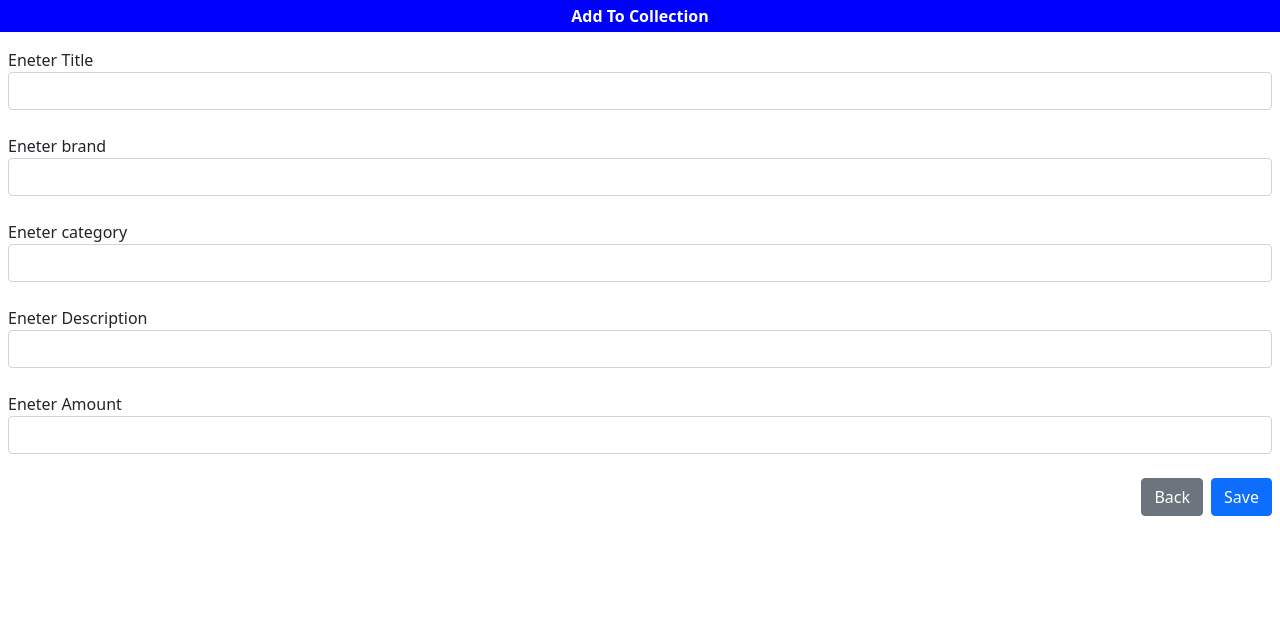
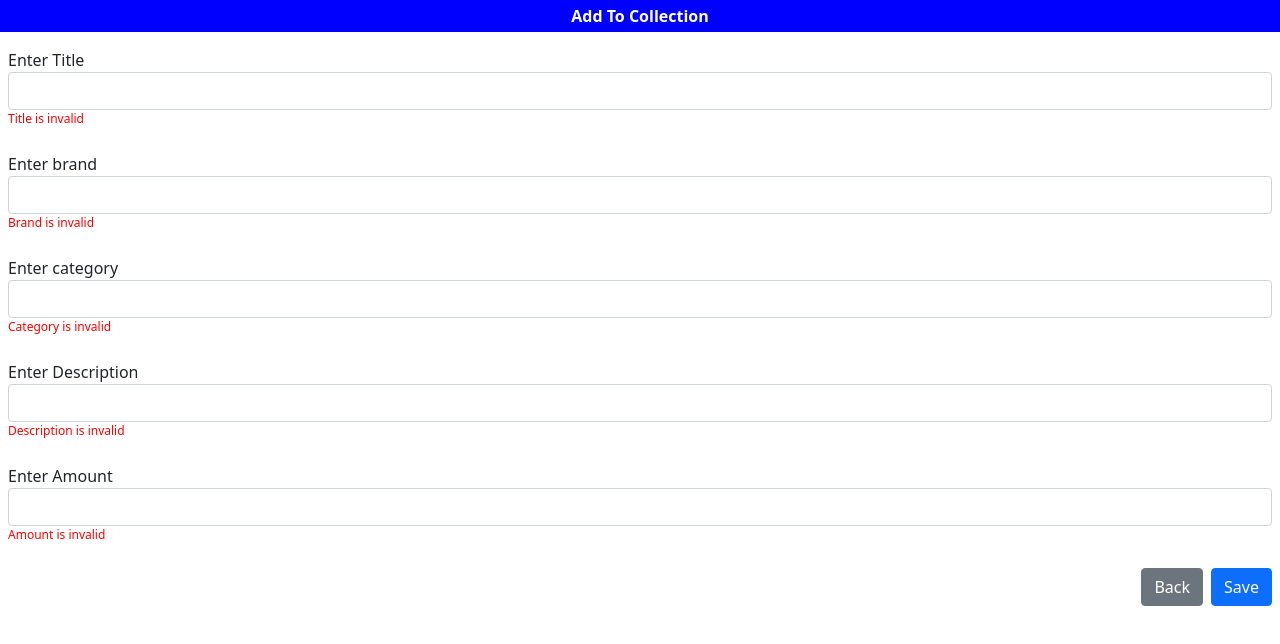
Before and after one commit to NagNayan/stackblitz-starters-9xc9ff-react, a React (Create React App) app: page /add in a window 1280 px wide. Shown: the top 644 px of the page. Built offline with nearby package versions, Linux system fonts and the light colour scheme.

Commit message:
1 file modified, 1 added

```diff
--- a/src/table/Child.js
+++ b/src/table/Child.js
@@ -1,10 +1,39 @@
 import React from 'react';
+import { useState } from 'react';
 import { useNavigate } from 'react-router-dom';
+import Error from './Error';
 export default function Child(props) {
   const navigate = useNavigate();
   function onBack() {
     navigate('/');
   }
+
+  const [formState, updateFormState] = useState({
+    title: '',
+    desc: '',
+    brand: '',
+    category: '',
+    amount: '',
+  });
+
+  function onSubmit(event) {
+    event.preventDefault();
+
+    fetch('https://dummyjson.com/products/add', {
+      method: 'POST',
+      body: JSON.stringify({
+        ...formState,
+        description: formState.desc,
+      }),
+      headers: { 'Content-Type': 'application/json' },
+    }).then((res) => {
+      res.json().then((response) => {
+        alert('Added Successfully');
+        navigate('/');
+      });
+    });
+  }
+
   return (
     <div>
       <div
@@ -15,20 +44,75 @@ export default function Child(props) {
         Add To Collection
       </div>
       <form className="mt-3 mx-2">
-        <label for="title">Eneter Title</label>
-        <input className="form-control" type="text" id="title" />
+        <label for="title">Enter Title</label>
+        <input
+          className="form-control"
+          value={formState.title}
+          type="text"
+          id="title"
+          onChange={(ev) =>
+            updateFormState((e) => {
+              return { ...e, title: ev.target.value };
+            })
+          }
+        />
+        {formState.title ? '' : <Error msg="Title is invalid" />}
         <br />
-        <label for="brand">Eneter brand</label>
-        <input className="form-control" type="text" id="brand" />
+        <label for="brand">Enter brand</label>
+        <input
+          className="form-control"
+          type="text"
+          id="brand"
+          value={formState.brand}
+          onChange={(ev) =>
+            updateFormState((e) => {
+              return { ...e, brand: ev.target.value };
+            })
+          }
+        />
+        {formState.brand ? '' : <Error msg="Brand is invalid" />}
         <br />
-        <label for="category">Eneter category</label>
-        <input className="form-control" type="text" id="category" />
+        <label for="category">Enter category</label>
+        <input
+          className="form-control"
+          type="text"
+          id="category"
+          value={formState.category}
+          onChange={(ev) =>
+            updateFormState((e) => {
+              return { ...e, category: ev.target.value };
+            })
+          }
+        />
+        {formState.category ? '' : <Error msg="Category is invalid" />}
         <br />
-        <label for="desc">Eneter Description</label>
-        <input className="form-control" type="textarea" id="desc" />
+        <label for="desc">Enter Description</label>
+        <input
+          className="form-control"
+          type="textarea"
+          id="desc"
+          value={formState.desc}
+          onChnage={(ev) =>
+            updateFormState((e) => {
+              return { ...e, desc: ev.target.value };
+            })
+          }
+        />
+        {formState.desc ? '' : <Error msg="Description is invalid" />}
         <br />
-        <label for="amt">Eneter Amount</label>
-        <input className="form-control" type="number" id="amt" />
+        <label for="amt">Enter Amount</label>
+        <input
+          className="form-control"
+          type="number"
+          id="amt"
+          value={formState.amount}
+          onChange={(ev) =>
+            updateFormState((e) => {
+              return { ...e, amount: ev.target.value };
+            })
+          }
+        />
+        {formState.amount ? '' : <Error msg="Amount is invalid" />}
         <br />
         <div align="right">
           <button
@@ -38,7 +122,7 @@ export default function Child(props) {
           >
             Back
           </button>
-          <button type="button" className="btn btn-primary">
+          <button type="button" className="btn btn-primary" onClick={onSubmit}>
             Save
           </button>
         </div>
--- /dev/null
+++ b/src/table/Error.js
@@ -0,0 +1,9 @@
+import React from 'react';
+
+export default function Error(props) {
+  return (
+    <div>
+      <span style={{ color: 'red', fontSize: '12px' }}>{props.msg}</span>
+    </div>
+  );
+}
```
